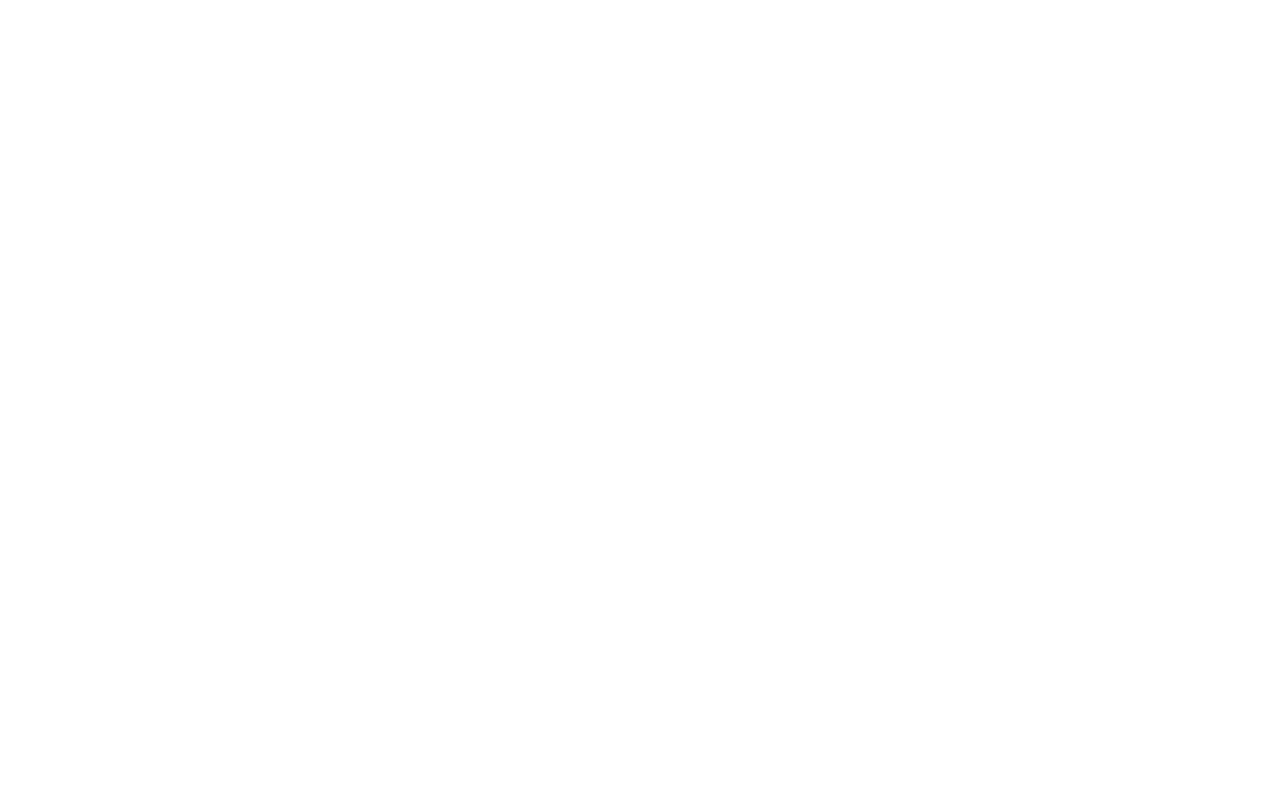
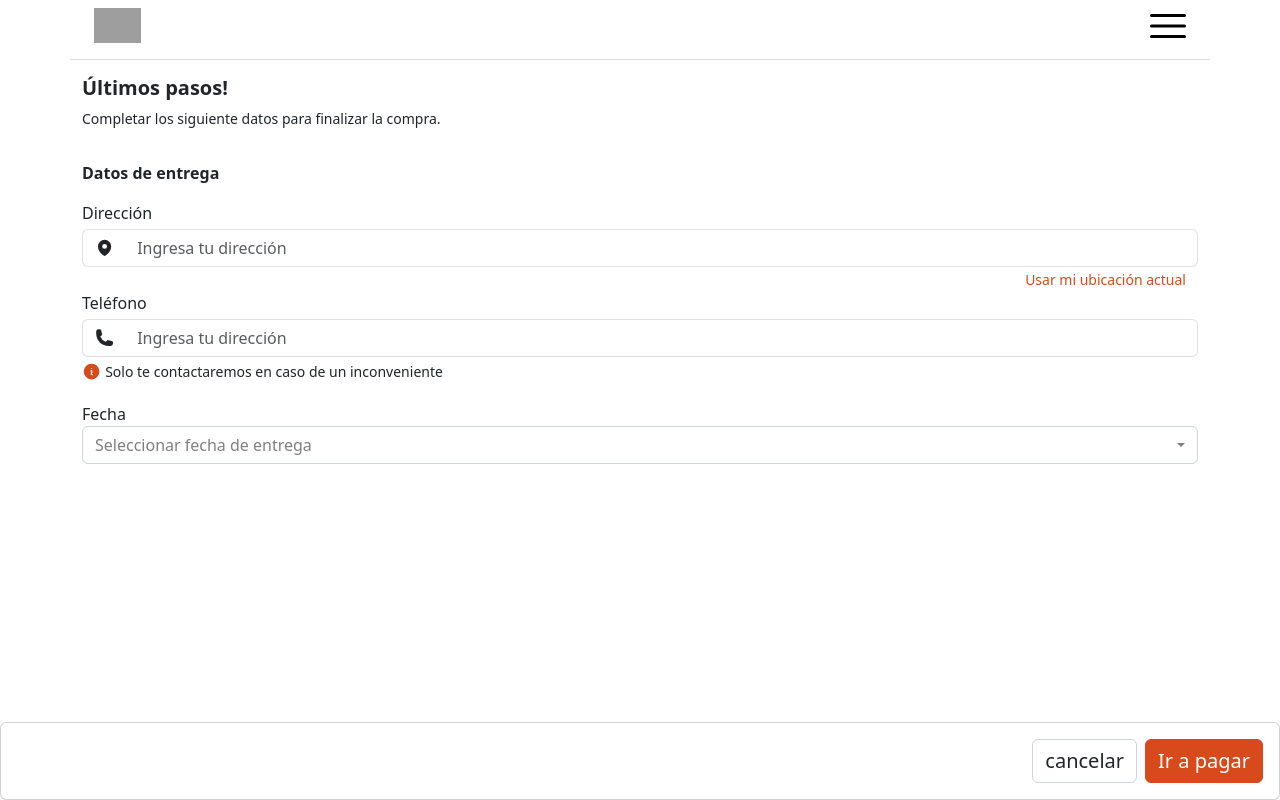
Before and after one commit to KevinNicolasLeguiza/deploy-test, a React (Vite) app: page /delivery-data in a window 1280 px wide. Before the commit this address had no page. Built offline with nearby package versions, Linux system fonts and the light colour scheme; grey boxes are pictures that could not be loaded.

Commit message:
feat: 'delivery data' view

```diff
--- a/src/components/Footers/My-basket-footer/MyBasketFooter.tsx
+++ b/src/components/Footers/Purchase-flow-footer/PurchaseFlowFooter.tsx
@@ -1,4 +1,4 @@
-export function MyBasketFooter() {
+export function PurchaseFlowFooter() {
   return (
     <div
       className="position-fixed start-0 bottom-0 w-100 d-flex flex-row justify-content-end align-items-center gap-2 p-3 z-1 card"
--- a/src/components/Footers/index.ts
+++ b/src/components/Footers/index.ts
@@ -1,2 +1,2 @@
 export * from './Home-footer/HomeFooter';
-export * from './My-basket-footer/MyBasketFooter';
+export * from './Purchase-flow-footer/PurchaseFlowFooter';
--- a/src/routes.tsx
+++ b/src/routes.tsx
@@ -1,13 +1,17 @@
-import { Home, MyBasket, Workspace } from '@/views';
+import { DeliveryData, Home, MyBasket, Workspace } from '@/views';
 
 export const routes = Object.freeze({
   Home: {
     path: '/',
     element: <Home />,
   },
-  MyBasket: {
+  'My Basket': {
     path: '/my-basket',
     element: <MyBasket />,
+  },
+  'Delivery data': {
+    path: '/delivery-data',
+    element: <DeliveryData />,
   },
   Workspace: {
     path: '/workspace',
--- /dev/null
+++ b/src/views/Delivary-data/DeliveryData.tsx
@@ -0,0 +1,177 @@
+import { Header, PurchaseFlowFooter } from '@/components';
+
+export function DeliveryData() {
+  return (
+    <main
+      className="main d-grid"
+      style={{ gridTemplateRows: 'var(--header-height) 1fr' }}
+    >
+      <div>
+        <div
+          className="position-fixed start-0 top-0 w-100 d-grid"
+          style={{ gridTemplateRows: 'var(--header-height)' }}
+        >
+          <Header />
+        </div>
+      </div>
+      {/* CONTENT */}
+      <div className="container py-3">
+        <div className="row">
+          <div className="col">
+            <h5 className="fw-semibold">Últimos pasos!</h5>
+          </div>
+        </div>
+        <div className="row">
+          <div className="col">
+            <p className="small">Completar los siguiente datos para finalizar la compra.</p>
+          </div>
+        </div>
+        <div className="row mt-3">
+          <div className="col">
+            <span className="fw-semibold">Datos de entrega</span>
+          </div>
+        </div>
+        {/* Address */}
+        <div className="row mt-3">
+          <div className="col">
+            <label
+              htmlFor="address-input"
+              className="form-label mb-1"
+            >
+              Dirección
+            </label>
+            <div className="input-group">
+              <span className="input-group-text border-end-0 bg-transparent">
+                <svg
+                  xmlns="http://www.w3.org/2000/svg"
+                  viewBox="0 0 24 24"
+                  fill="currentColor"
+                  className=""
+                  style={{ width: '1.2rem' }}
+                >
+                  <path
+                    fillRule="evenodd"
+                    d="m11.54 22.351.07.04.028.016a.76.76 0 0 0 .723 0l.028-.015.071-.041a16.975 16.975 0 0 0 1.144-.742 19.58 19.58 0 0 0 2.683-2.282c1.944-1.99 3.963-4.98 3.963-8.827a8.25 8.25 0 0 0-16.5 0c0 3.846 2.02 6.837 3.963 8.827a19.58 19.58 0 0 0 2.682 2.282 16.975 16.975 0 0 0 1.145.742ZM12 13.5a3 3 0 1 0 0-6 3 3 0 0 0 0 6Z"
+                    clipRule="evenodd"
+                  />
+                </svg>
+              </span>
+              <input
+                id="address-input"
+                type="text"
+                className="form-control border-start-0"
+                placeholder="Ingresa tu dirección "
+                aria-label="Dirección"
+              />
+            </div>
+            <div className="d-flex flex-row justify-content-end">
+              <button className="btn btn-primary bg-transparent border-0 py-0 text-primary">
+                <span className="small">Usar mi ubicación actual</span>
+              </button>
+            </div>
+          </div>
+        </div>
+        {/* Phone */}
+        <div className="row">
+          <div className="col">
+            <label
+              htmlFor="phone-input"
+              className="form-label mb-1"
+            >
+              Teléfono
+            </label>
+            <div className="input-group">
+              <span className="input-group-text border-end-0 bg-transparent">
+                <svg
+                  xmlns="http://www.w3.org/2000/svg"
+                  viewBox="0 0 24 24"
+                  fill="currentColor"
+                  className=""
+                  style={{ width: '1.2rem' }}
+                >
+                  <path
+                    fillRule="evenodd"
+                    d="M1.5 4.5a3 3 0 0 1 3-3h1.372c.86 0 1.61.586 1.819 1.42l1.105 4.423a1.875 1.875 0 0 1-.694 1.955l-1.293.97c-.135.101-.164.249-.126.352a11.285 11.285 0 0 0 6.697 6.697c.103.038.25.009.352-.126l.97-1.293a1.875 1.875 0 0 1 1.955-.694l4.423 1.105c.834.209 1.42.959 1.42 1.82V19.5a3 3 0 0 1-3 3h-2.25C8.552 22.5 1.5 15.448 1.5 6.75V4.5Z"
+                    clipRule="evenodd"
+                  />
+                </svg>
+              </span>
+              <input
+                id="phone-input"
+                type="tel"
+                className="form-control border-start-0"
+                placeholder="Ingresa tu dirección "
+                aria-label="Teléfono"
+              />
+            </div>
+            <div className="d-flex flex-row justify-content-start align-items-center py-1 gap-1">
+              <svg
+                xmlns="http://www.w3.org/2000/svg"
+                viewBox="0 0 24 24"
+                fill="currentColor"
+                className="text-primary"
+                style={{ width: '1.2rem' }}
+              >
+                <path
+                  fillRule="evenodd"
+                  d="M2.25 12c0-5.385 4.365-9.75 9.75-9.75s9.75 4.365 9.75 9.75-4.365 9.75-9.75 9.75S2.25 17.385 2.25 12Zm8.706-1.442c1.146-.573 2.437.463 2.126 1.706l-.709 2.836.042-.02a.75.75 0 0 1 .67 1.34l-.04.022c-1.147.573-2.438-.463-2.127-1.706l.71-2.836-.042.02a.75.75 0 1 1-.671-1.34l.041-.022ZM12 9a.75.75 0 1 0 0-1.5.75.75 0 0 0 0 1.5Z"
+                  clipRule="evenodd"
+                />
+              </svg>
+              <span className="small">Solo te contactaremos en caso de un inconveniente</span>
+            </div>
+          </div>
+        </div>
+        {/* Date */}
+        <div className="row mt-3">
+          <div className="col">
+            <span className="form-span mb-1">Fecha</span>
+            <div className="dropdown">
+              <button
+                className="btn btn-default dropdown-toggle d-flex flex-row justify-content-between align-items-center bg-transparent w-100 text-black-50"
+                type="button"
+                data-bs-toggle="dropdown"
+                aria-expanded="false"
+              >
+                Seleccionar fecha de entrega
+              </button>
+              <ul className="dropdown-menu">
+                <li>
+                  <a
+                    className="dropdown-item"
+                    href="#"
+                  >
+                    Fecha 1
+                  </a>
+                </li>
+                <li>
+                  <a
+                    className="dropdown-item"
+                    href="#"
+                  >
+                    Fecha 2
+                  </a>
+                </li>
+                <li>
+                  <a
+                    className="dropdown-item"
+                    href="#"
+                  >
+                    Fecha 3
+                  </a>
+                </li>
+              </ul>
+            </div>
+          </div>
+        </div>
+      </div>
+      {/* Footer */}
+      <div
+        className="py-5"
+        style={{ zIndex: 0 }}
+      >
+        <PurchaseFlowFooter />
+      </div>
+    </main>
+  );
+}
--- a/src/views/My-basket/MyBasket.tsx
+++ b/src/views/My-basket/MyBasket.tsx
@@ -1,4 +1,4 @@
-import { FinalizePurchaseModal, Header, HorizontalProductCard, MyBasketFooter } from '@/components';
+import { FinalizePurchaseModal, Header, HorizontalProductCard, PurchaseFlowFooter } from '@/components';
 
 export function MyBasket() {
   return (
@@ -139,7 +139,7 @@
       </div>
       {/* Footer */}
       <div className="py-5">
-        <MyBasketFooter />
+        <PurchaseFlowFooter />
       </div>
     </main>
   );
--- a/src/views/index.ts
+++ b/src/views/index.ts
@@ -1,3 +1,4 @@
+export * from './Delivary-data/DeliveryData';
 export * from './Home/Home';
 export * from './My-basket/MyBasket';
 
```
